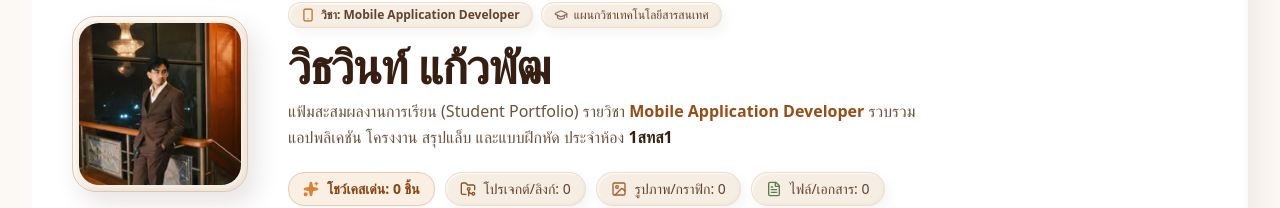
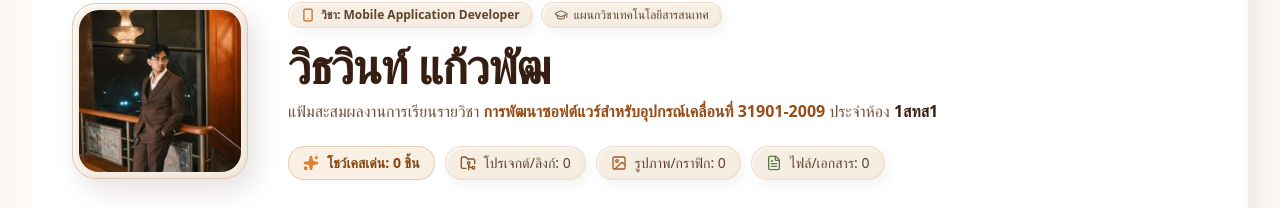
Before and after one commit to witta02/portforsubjectmobiledev, a Next.js app: page / in a window 1280 px wide. Shown: the part 151-359 px from the top of the page. Built offline with nearby package versions, Linux system fonts and the light colour scheme; no server answers; the database is empty.

Commit message:
Add files via upload

```diff
--- a/src/components/HeroSection.tsx
+++ b/src/components/HeroSection.tsx
@@ -64,7 +64,7 @@ export default function HeroSection({ classworks }: HeroSectionProps) {
                 วิธวินท์ แก้วพัฒ
               </h1>
               <p className="text-[#6d513f] mt-2 text-sm sm:text-base leading-relaxed max-w-2xl">
-                  แฟ้มสะสมผลงานการเรียน (Student Portfolio) รายวิชา <span className="font-bold text-[#964d17]">Mobile Application Developer</span> รวบรวมแอปพลิเคชัน โครงงาน สรุปแล็บ และแบบฝึกหัด ประจำห้อง <span className="font-bold text-[#361f12]">1สทส1</span>
+                แฟ้มสะสมผลงานการเรียนรายวิชา <span className="font-bold text-[#964d17]">การพัฒนาซอฟต์แวร์สำหรับอุปกรณ์เคลื่อนที่ 31901-2009</span> ประจำห้อง <span className="font-bold text-[#361f12]">1สทส1</span>
               </p>
             </div>
 
```
Lines whose indentation alone changed are shown as unchanged.
